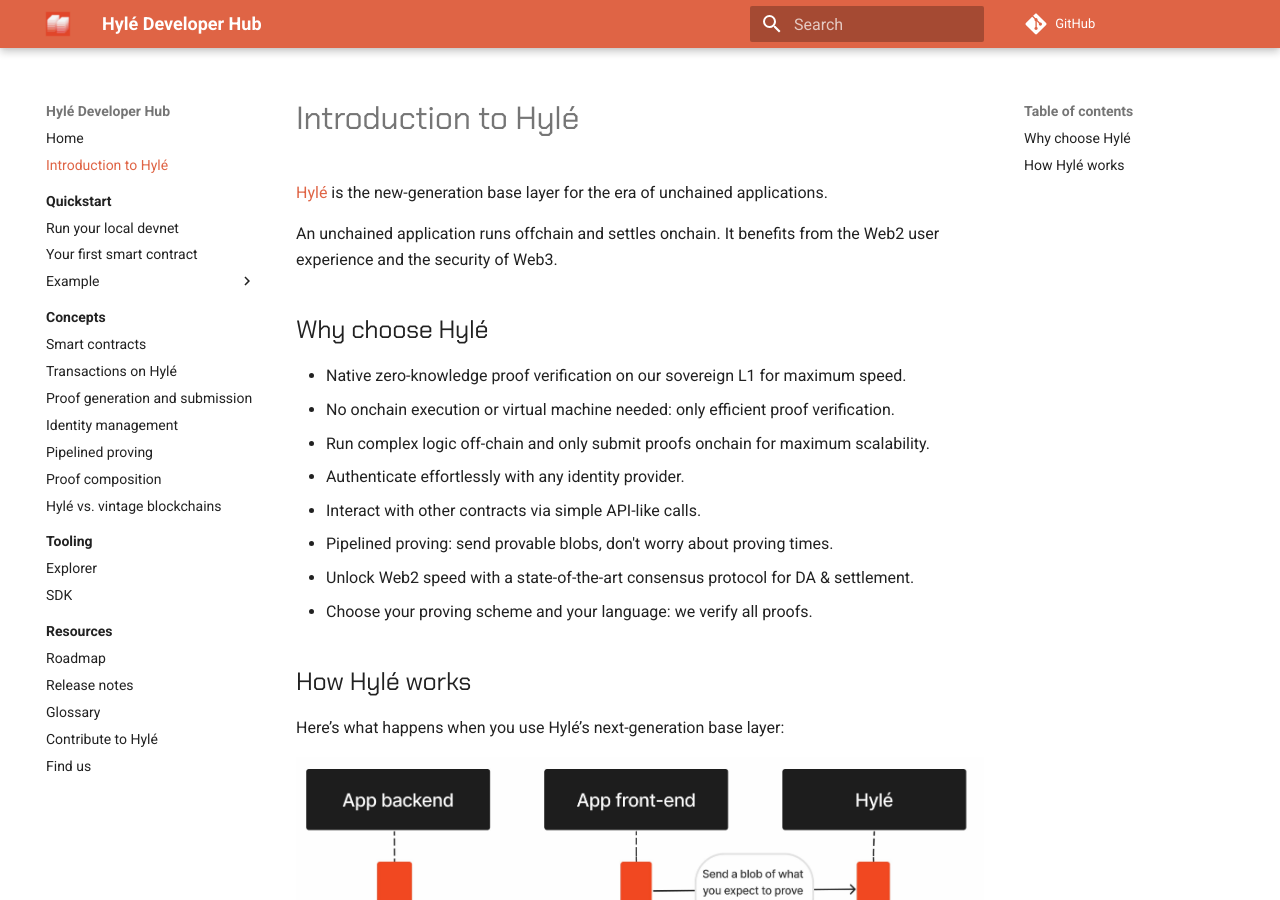
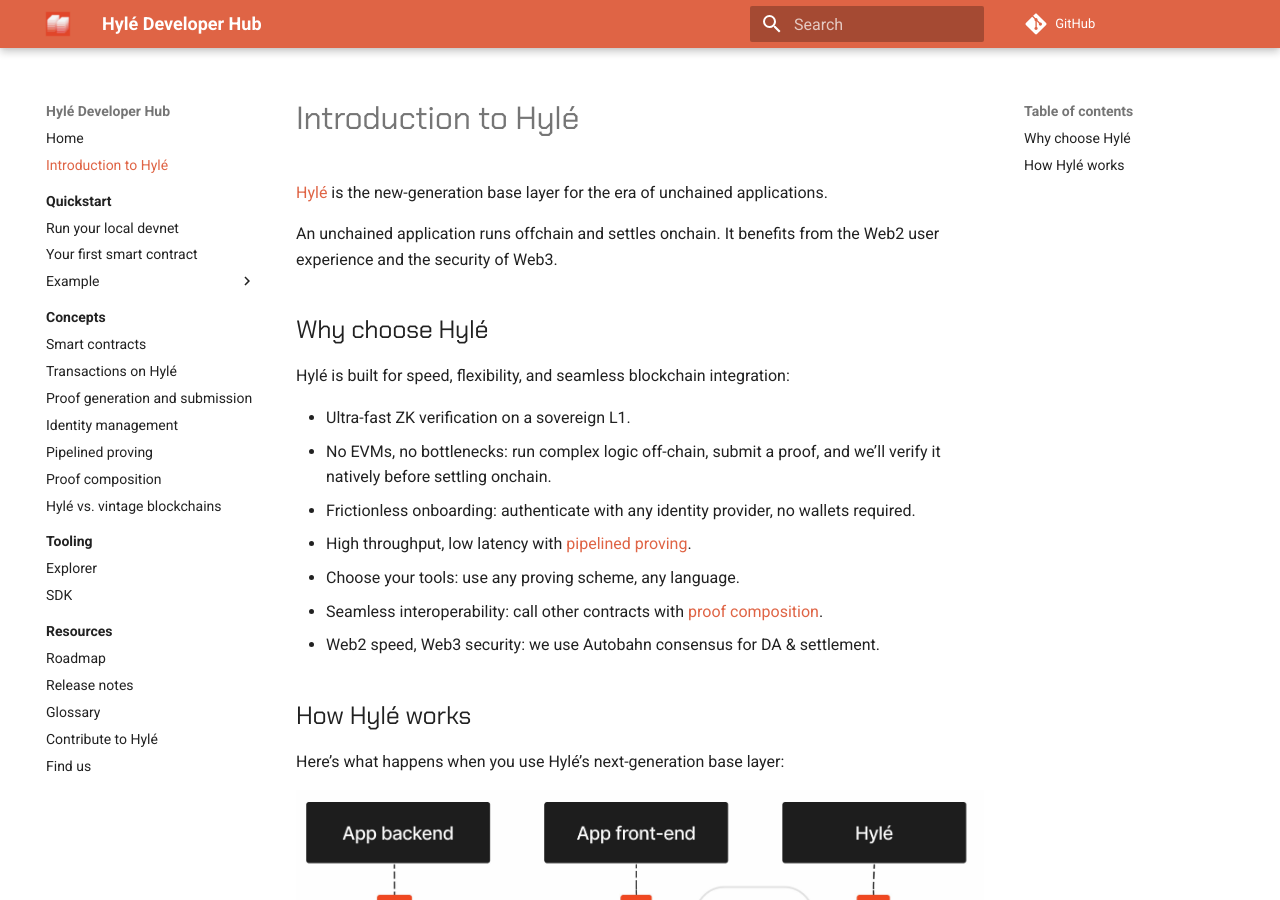
Before and after one commit to Hyle-org/devhub-hyle, an MkDocs documentation site: the page built from docs/introduction.md, in a window 1280 px wide and 900 px high. Built offline with MkDocs 1.6.1 and Material for MkDocs 9.7.7, drawn with Linux system fonts in a browser that asks for light colours; plug-ins that fetch from the network failed and are left out; comment, search, counter and statistics services are not loaded.

Commit message:
rephrase intro

```diff
--- a/docs/introduction.md
+++ b/docs/introduction.md
@@ -6,14 +6,15 @@
 
 ## Why choose Hylé
 
-- Native zero-knowledge proof verification on our sovereign L1 for maximum speed.
-- No onchain execution or virtual machine needed: only efficient proof verification.
-- Run complex logic off-chain and only submit proofs onchain for maximum scalability.
-- Authenticate effortlessly with any identity provider.
-- Interact with other contracts via simple API-like calls.
-- Pipelined proving: send provable blobs, don't worry about proving times.
-- Unlock Web2 speed with a state-of-the-art consensus protocol for DA & settlement.
-- Choose your proving scheme and your language: we verify all proofs.
+Hylé is built for speed, flexibility, and seamless blockchain integration:
+
+- Ultra-fast ZK verification on a sovereign L1.
+- No EVMs, no bottlenecks: run complex logic off-chain, submit a proof, and we’ll verify it natively before settling onchain.
+- Frictionless onboarding: authenticate with any identity provider, no wallets required.
+- High throughput, low latency with [pipelined proving](./concepts/pipelined-proving.md).
+- Choose your tools: use any proving scheme, any language.
+- Seamless interoperability: call other contracts with [proof composition](./concepts/proof-composability.md).
+- Web2 speed, Web3 security: we use Autobahn consensus for DA & settlement.
 
 ## How Hylé works
 
```
